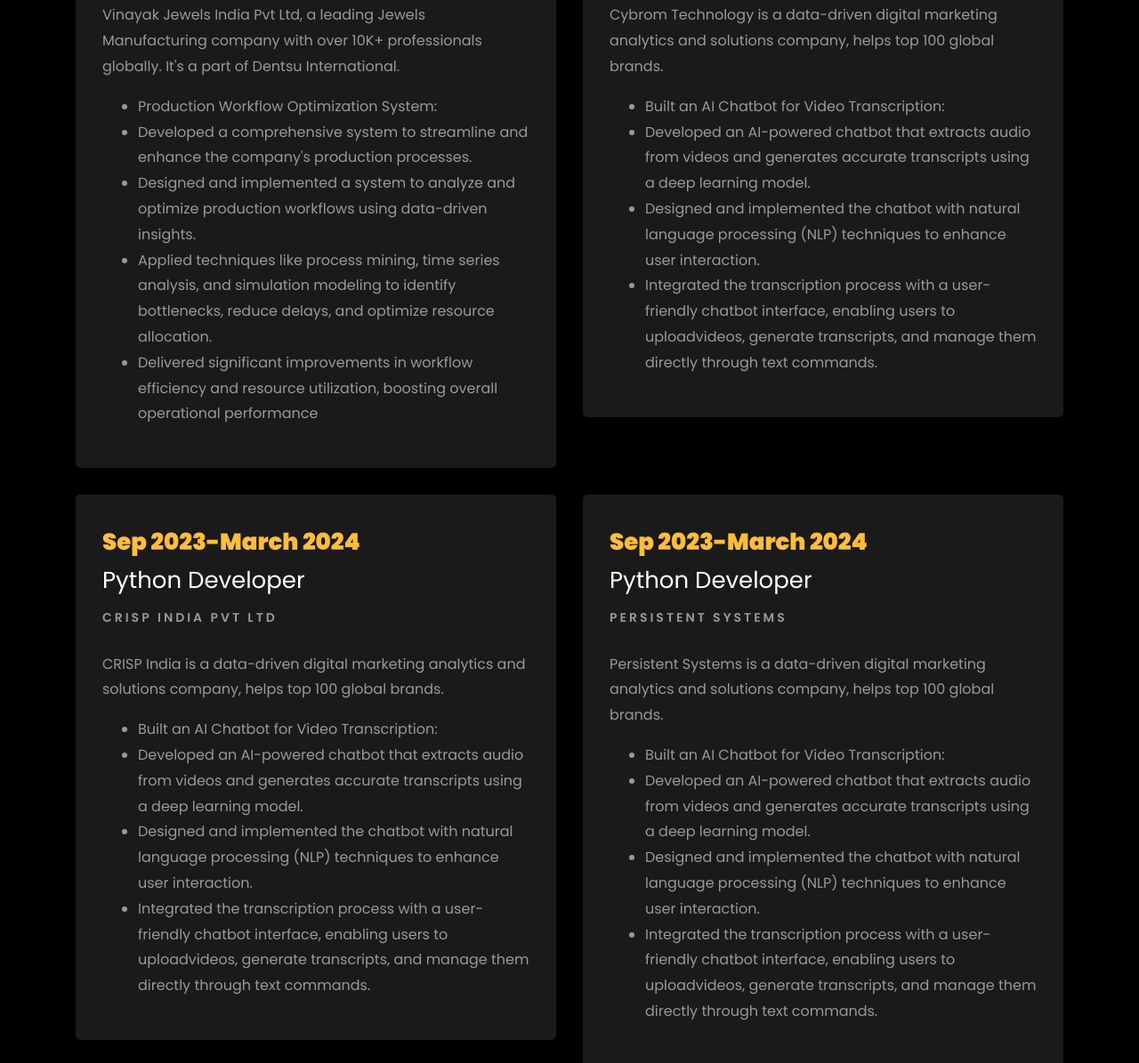
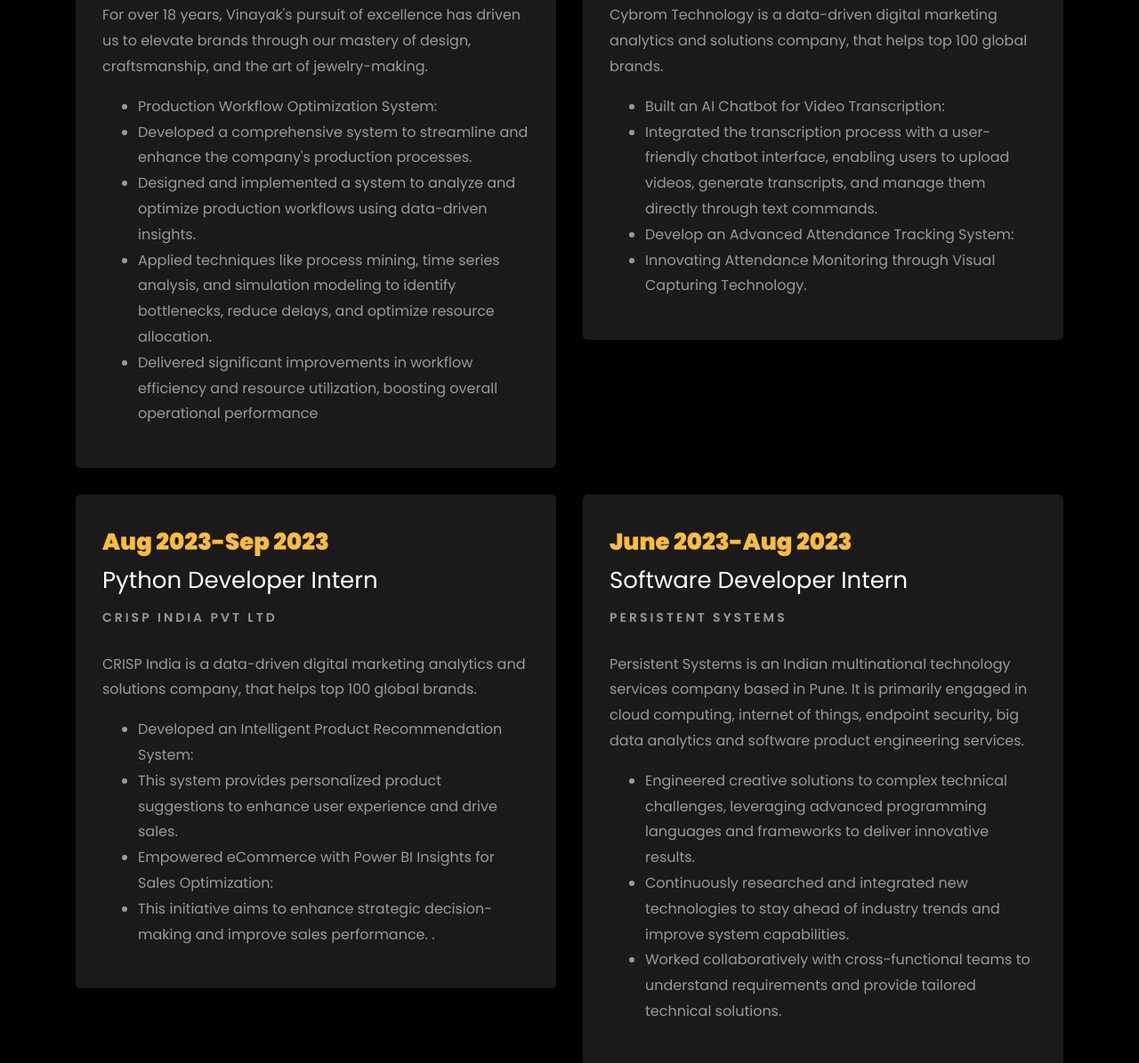
Before and after one commit to Saurabh07703/Portfolio.github.io, a plain HTML site: page index.html in a window 1280 px wide. Shown: the part 2260-3455 px from the top of the page at 89% size. Drawn offline with Linux system fonts and the light colour scheme; files whose address does not match are found by name.

Commit message:
Update index.html

```diff
--- a/index.html
+++ b/index.html
@@ -326,7 +326,7 @@
 						<span class="date">Aug 2024-Present</span>
 						<h2>Data Scientist</h2>
 						<span class="position">Vinayak Jewels India Pvt Ltd</span>
-						<p class="mt-4">Vinayak Jewels India Pvt Ltd, a leading Jewels Manufacturing company with over 10K+ professionals globally. It's a part of Dentsu International.
+						<p class="mt-4">For over 18 years, Vinayak's pursuit of excellence has driven us to elevate brands through our mastery of design, craftsmanship, and the art of jewelry-making.
 							<ul>
 								<li>Production Workflow Optimization System:</li>
 								<li>Developed a comprehensive system to streamline and enhance the company's production processes.</li>
@@ -344,12 +344,12 @@
 						<span class="date">Sep 2023-March 2024</span>
 						<h2>AI/ML Developer</h2>
 						<span class="position">Cybrom Technology Pvt Ltd</span>
-						<p class="mt-4">Cybrom Technology is a data-driven digital marketing analytics and solutions company, helps top 100 global brands.
+						<p class="mt-4">Cybrom Technology is a data-driven digital marketing analytics and solutions company, that helps top 100 global brands.
 							<ul>
 								<li>Built an AI Chatbot for Video Transcription:</li>
-								<li>Developed an AI-powered chatbot that extracts audio from videos and generates accurate transcripts using a deep learning model.</li>
-								<li>Designed and implemented the chatbot with natural language processing (NLP) techniques to enhance user interaction.</li>
-								<li>Integrated the transcription process with a user-friendly chatbot interface, enabling users to uploadvideos, generate transcripts, and manage them directly through text commands.</li>
+								<li>Integrated the transcription process with a user-friendly chatbot interface, enabling users to upload videos, generate transcripts, and manage them directly through text commands.</li>
+								<li>Develop an Advanced Attendance Tracking System:</li>
+								<li>Innovating Attendance Monitoring through Visual Capturing Technology.</li>
 							</ul>
 						</p>
 					</div>
@@ -358,15 +358,15 @@
 
 				<div class="col-md-6">
 					<div class="resume-wrap ftco-animate">
-						<span class="date">Sep 2023-March 2024</span>
-						<h2>Python Developer</h2>
+						<span class="date">Aug 2023-Sep 2023</span>
+						<h2>Python Developer Intern</h2>
 						<span class="position">CRISP India Pvt Ltd</span>
-						<p class="mt-4">CRISP India is a data-driven digital marketing analytics and solutions company, helps top 100 global brands.
+						<p class="mt-4">CRISP India is a data-driven digital marketing analytics and solutions company, that helps top 100 global brands.
 							<ul>
-								<li>Built an AI Chatbot for Video Transcription:</li>
-								<li>Developed an AI-powered chatbot that extracts audio from videos and generates accurate transcripts using a deep learning model.</li>
-								<li>Designed and implemented the chatbot with natural language processing (NLP) techniques to enhance user interaction.</li>
-								<li>Integrated the transcription process with a user-friendly chatbot interface, enabling users to uploadvideos, generate transcripts, and manage them directly through text commands.</li>
+								<li>Developed an Intelligent Product Recommendation System:</li>
+								<li>This system provides personalized product suggestions to enhance user experience and drive sales.</li>
+								<li>Empowered eCommerce with Power BI Insights for Sales Optimization:</li>
+								<li>This initiative aims to enhance strategic decision-making and improve sales performance. .</li>
 							</ul>
 						</p>
 					</div>
@@ -375,15 +375,14 @@
 
 	    			<div class="col-md-6">
 					<div class="resume-wrap ftco-animate">
-						<span class="date">Sep 2023-March 2024</span>
-						<h2>Python Developer</h2>
+						<span class="date">June 2023-Aug 2023</span>
+						<h2>Software Developer Intern</h2>
 						<span class="position">Persistent Systems</span>
-						<p class="mt-4">Persistent Systems is a data-driven digital marketing analytics and solutions company, helps top 100 global brands.
+						<p class="mt-4">Persistent Systems is an Indian multinational technology services company based in Pune. It is primarily engaged in cloud computing, internet of things, endpoint security, big data analytics and software product engineering services.
 							<ul>
-								<li>Built an AI Chatbot for Video Transcription:</li>
-								<li>Developed an AI-powered chatbot that extracts audio from videos and generates accurate transcripts using a deep learning model.</li>
-								<li>Designed and implemented the chatbot with natural language processing (NLP) techniques to enhance user interaction.</li>
-								<li>Integrated the transcription process with a user-friendly chatbot interface, enabling users to uploadvideos, generate transcripts, and manage them directly through text commands.</li>
+								<li>Engineered creative solutions to complex technical challenges, leveraging advanced programming languages and frameworks to deliver innovative results.</li>
+								<li>Continuously researched and integrated new technologies to stay ahead of industry trends and improve system capabilities.</li>
+								<li>Worked collaboratively with cross-functional teams to understand requirements and provide tailored technical solutions.</li>
 							</ul>
 						</p>
 					</div>
@@ -447,7 +446,7 @@
               <div class="text mt-3 float-right d-block">
 
                 <h3 class="heading"><a href="https://github.com/rishabhnmishra/SQL_Music_Store_Analysis/blob/main/Music_Store_Query.sql">Digital Music Store Data Analysis using SQL</a></h3>
-                <p>Analyzed music store data using advanced SQL queires to identify gaps and increase the business growth.</p>
+                <p>Analyzed music store data using advanced SQL queries to identify gaps and increase business growth.</p>
               </div>
             </div>
           </div>
@@ -458,7 +457,7 @@
               <div class="text mt-3 float-right d-block">
 
                 <h3 class="heading"><a href="https://github.com/rishabhnmishra/Python_Diwali_Sales_Analysis/blob/main/Diwali_Sales_Analysis.ipynb">Data Analysis using Python Project for Beginners</a></h3>
-                <p>Performed exploratory data analysis on diwali sales data using Python to improve the customer experience.</p>
+                <p>Performed exploratory data analysis on Diwali sales data using Python to improve the customer experience.</p>
               </div>
             </div>
           </div>
@@ -469,7 +468,7 @@
               <div class="text mt-3 float-right d-block">
 
                 <h3 class="heading"><a href="https://github.com/rishabhnmishra/Madhav_Store_Analysis_PowerBI/blob/main/Madhav%20Store%20dashboard.jpg">Power BI Sales dashboard Project for Beginners</a></h3>
-                <p>Designed a power bi dashboard for Madhav Store to track and analyze the online sales data acorss India.</p>
+                <p>Designed a Power BI dashboard for the Madhav Store to track and analyze the online sales data across India.</p>
               </div>
             </div>
           </div>
```
